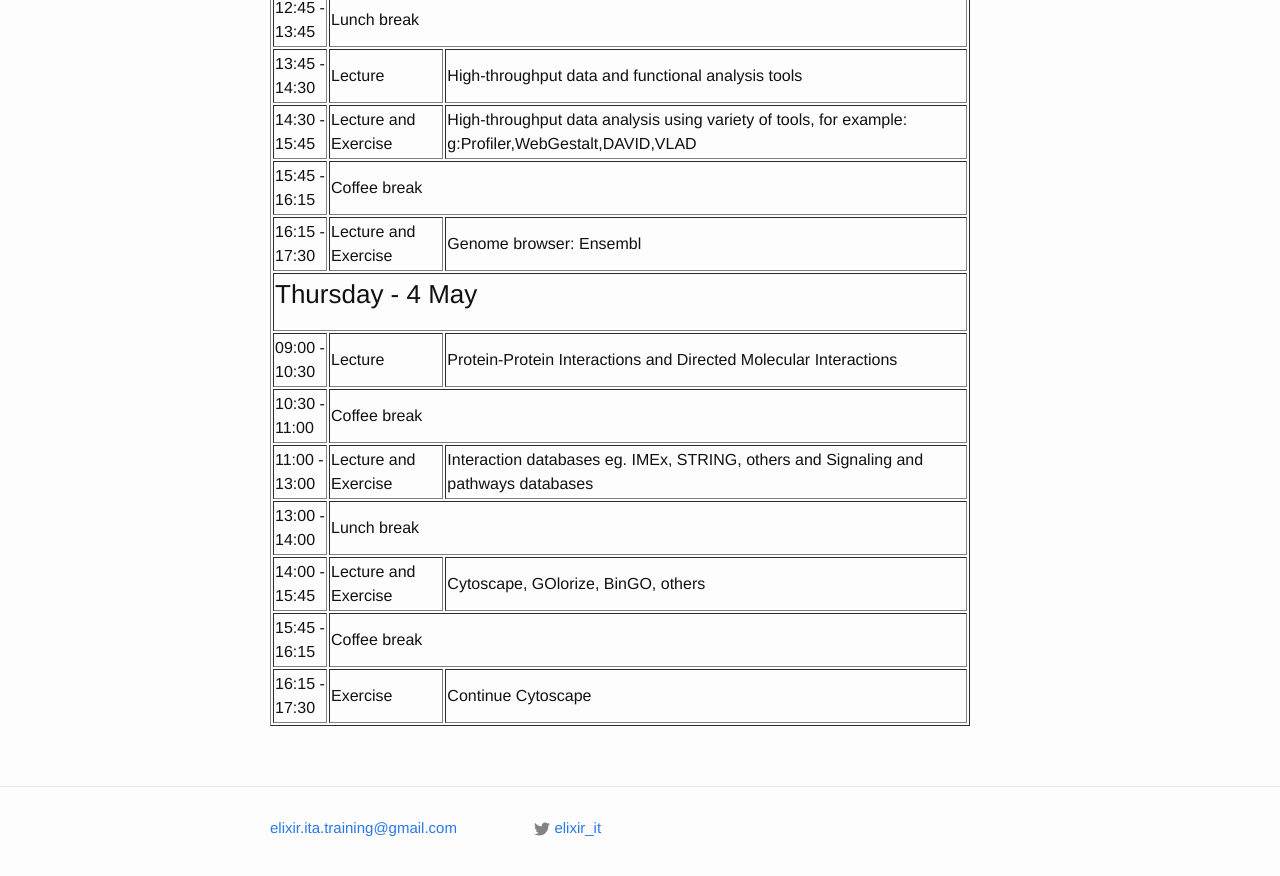
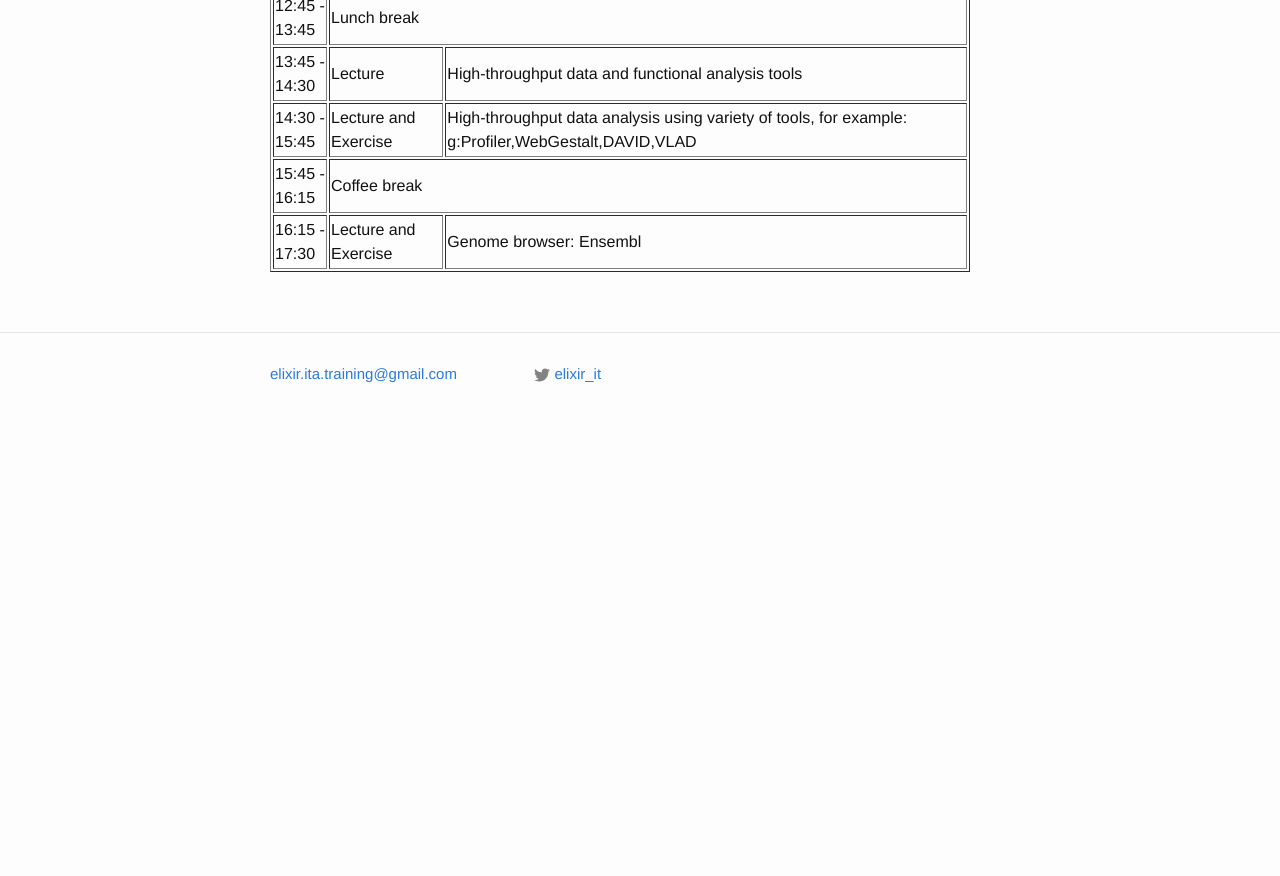
Before and after one commit to ELIXIR-IIB-training/website, a Jekyll site: the page built from _posts/2023-05-03-Gene_Ontology_TorVergata.md, in a window 1280 px wide and 900 px high, scrolled down 4398 px. Shown: the top 876 px of the window. Built offline with Jekyll 4.4.1, drawn with Linux system fonts in a browser that asks for light colours; after the commit the page ends 4844 px from its top, so only the background shows below that; some of the changed text lies outside the part shown.

Commit message:
Update 2023-05-03-Gene_Ontology_TorVergata.md

```diff
--- a/_posts/2023-05-03-Gene_Ontology_TorVergata.md
+++ b/_posts/2023-05-03-Gene_Ontology_TorVergata.md
@@ -115,107 +115,71 @@ Participants can use the computer available in the meeting room however if they
 
 ## Programme
 <table border="1" width="700">
-<tr>
-   <td colspan="4"><h3>Wednesday - 3 May</h3></td>
-</tr>
-<tr>
-   <td height="50" width="50">09:00 - 9:20</td>
-   <td height="50">Lecture
-   <td height="50">What do you know about bioinformatics databases? Small group discussions and feedback to attendees</td>
-</tr>
-<tr>
-   <td height="50">09:20 - 09:35</td>
-   <td height="50">Lecture
-   <td height="50">Brief overview of UniProt</td>
-</tr>
-<tr>
-   <td height="50">09:35 - 9:45</td>
-   <td height="50">Lecture
-   <td height="50">Brief overview of HGNC</td>
-</tr>
-<tr>
-   <td height="50">09:45 - 10:00</td>
-   <td height="50">Lecture
-   <td height="50">Identifier mapping</td>
-</tr>
-<tr>
-   <td height="50">10:00 - 10:45</td>
-   <td height="50">Lecture
-   <td height="50">Gene Ontology</td>
-</tr>
-<tr>
-   <td height="50">10:45 - 11:15</td>
-   <td colspan="3" height="50">Coffee break</td>
-</tr>
-<tr>
-   <td height="50">11:15 - 12:00</td>
-  <td height="50">Lecture and Exercise</td>
-   <td height="50">Browsing the GO resource with QuickGO</td>
-<tr>
-<tr>
-   <td height="50">12:00 - 12:45</td>
-  <td height="50">Lecture and Exercise</td>
-   <td height="50">Browsing the GO resource with AmiGO</td>
-   </td>
-</tr>
-<tr>
-   <td height="50">12:45 - 13:45</td>
-   <td colspan="3" height="50">Lunch break</td>
-</tr>
-<tr>
-   <td height="50">13:45 - 14:30</td>
-   <td height="50">Lecture</td>
-   <td height="50">High-throughput data and functional analysis tools</td>
-</td>
-</tr>
-<tr>
-   <td height="50">14:30 - 15:45</td>
+  <tr>
+    <td colspan="4"><h3>Wednesday - 3 May</h3></td>
+  </tr>
+  <tr>
+    <td height="50" width="50">09:00 - 9:20</td>
+    <td height="50">Lecture</td>
+    <td height="50">What do you know about bioinformatics databases? Small group discussions and feedback to attendees</td>
+  </tr>
+  <tr>
+    <td height="50">09:20 - 09:35</td>
+    <td height="50">Lecture</td>
+    <td height="50">Brief overview of UniProt</td>
+  </tr>
+  <tr>
+    <td height="50">09:35 - 9:45</td>
+    <td height="50">Lecture</td>
+    <td height="50">Brief overview of HGNC</td>
+  </tr>
+  <tr>
+    <td height="50">09:45 - 10:00</td>
+    <td height="50">Lecture</td>
+    <td height="50">Identifier mapping</td>
+  </tr>
+  <tr>
+    <td height="50">10:00 - 10:45</td>
+    <td height="50">Lecture</td>
+    <td height="50">Gene Ontology</td>
+  </tr>
+  <tr>
+    <td height="50">10:45 - 11:15</td>
+    <td colspan="3" height="50">Coffee break</td>
+  </tr>
+  <tr>
+    <td height="50">11:15 - 12:00</td>
     <td height="50">Lecture and Exercise</td>
-   <td height="50">High-throughput data analysis using variety of tools, for example: g:Profiler,WebGestalt,DAVID,VLAD</td>
-<tr>
-   <td height="50">15:45 - 16:15</td>
-   <td colspan="3" height="50">Coffee break</td>
-</tr>
-<tr>
-   <td height="50">16:15 - 17:30</td>
+    <td height="50">Browsing the GO resource with QuickGO</td>
+  </tr>
+  <tr>
+    <td height="50">12:00 - 12:45</td>
+    <td height="50">Lecture and Exercise</td>
+    <td height="50">Browsing the GO resource with AmiGO</td>
+  </tr>
+  <tr>
+    <td height="50">12:45 - 13:45</td>
+    <td colspan="3" height="50">Lunch break</td>
+  </tr>
+  <tr>
+    <td height="50">13:45 - 14:30</td>
+    <td height="50">Lecture</td>
+    <td height="50">High-throughput data and functional analysis tools</td>
+  </tr>
+  <tr>
+    <td height="50">14:30 - 15:45</td>
+    <td height="50">Lecture and Exercise</td>
+    <td height="50">High-throughput data analysis using variety of tools, for example: g:Profiler,WebGestalt,DAVID,VLAD</td>
+  </tr>
+  <tr>
+    <td height="50">15:45 - 16:15</td>
+    <td colspan="3" height="50">Coffee break</td>
+  </tr>
+  <tr>
+    <td height="50">16:15 - 17:30</td>
     <td height="50">Lecture and Exercise </td>
-   <td height="50">Genome browser: Ensembl</td>
-<tr>
-   <td colspan="4"><h3>Thursday - 4 May</h3></td>
-</tr>
-<tr>
-   <td height="50">09:00 - 10:30</td>
-    <td height="50">Lecture</td>
-   <td height="50">Protein-Protein Interactions and Directed Molecular Interactions</td>
-</tr>
-<tr>
-   <td height="50">10:30 - 11:00</td>
-   <td colspan="3" height="50">Coffee break</td>
-</tr>
-<tr>
-   <td height="50">11:00 - 13:00</td>
-   <td height="50">Lecture and Exercise</td>
-   <td height="50">Interaction databases eg. IMEx, STRING, others and Signaling and pathways databases</td>
-</tr>
-<tr>
-   <td height="50">13:00 - 14:00</td>
-   <td colspan="3" height="50">Lunch break</td>
-</tr>
-<tr>
-   <td height="50">14:00 - 15:45</td>
-   <td height="50">Lecture and Exercise</td>
-   <td height="50">Cytoscape, GOlorize, BinGO, others</td>
-</tr>
-<tr>
-   <td height="50">15:45 - 16:15</td>
-   <td colspan="3" height="50">Coffee break</td>
-</tr>
-<tr>
-   <td height="50">16:15 - 17:30</td>
-   <td height="50">Exercise</td>
-   <td height="50">Continue Cytoscape</td>
-</tr>
-</table>
+    <td height="50">Genome browser: Ensembl</td>
+  </tr>
 <br>
 <br>
 <br>
```
